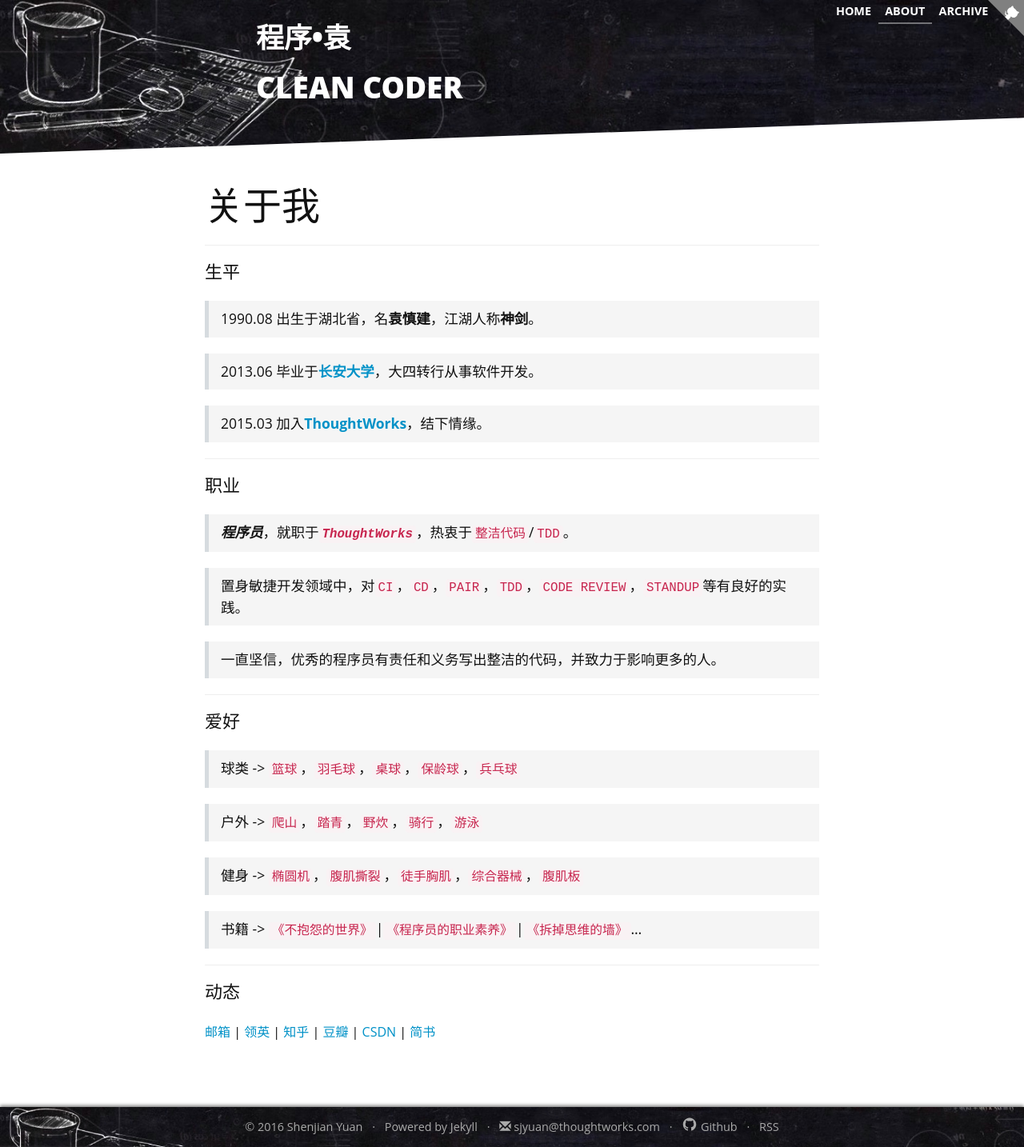
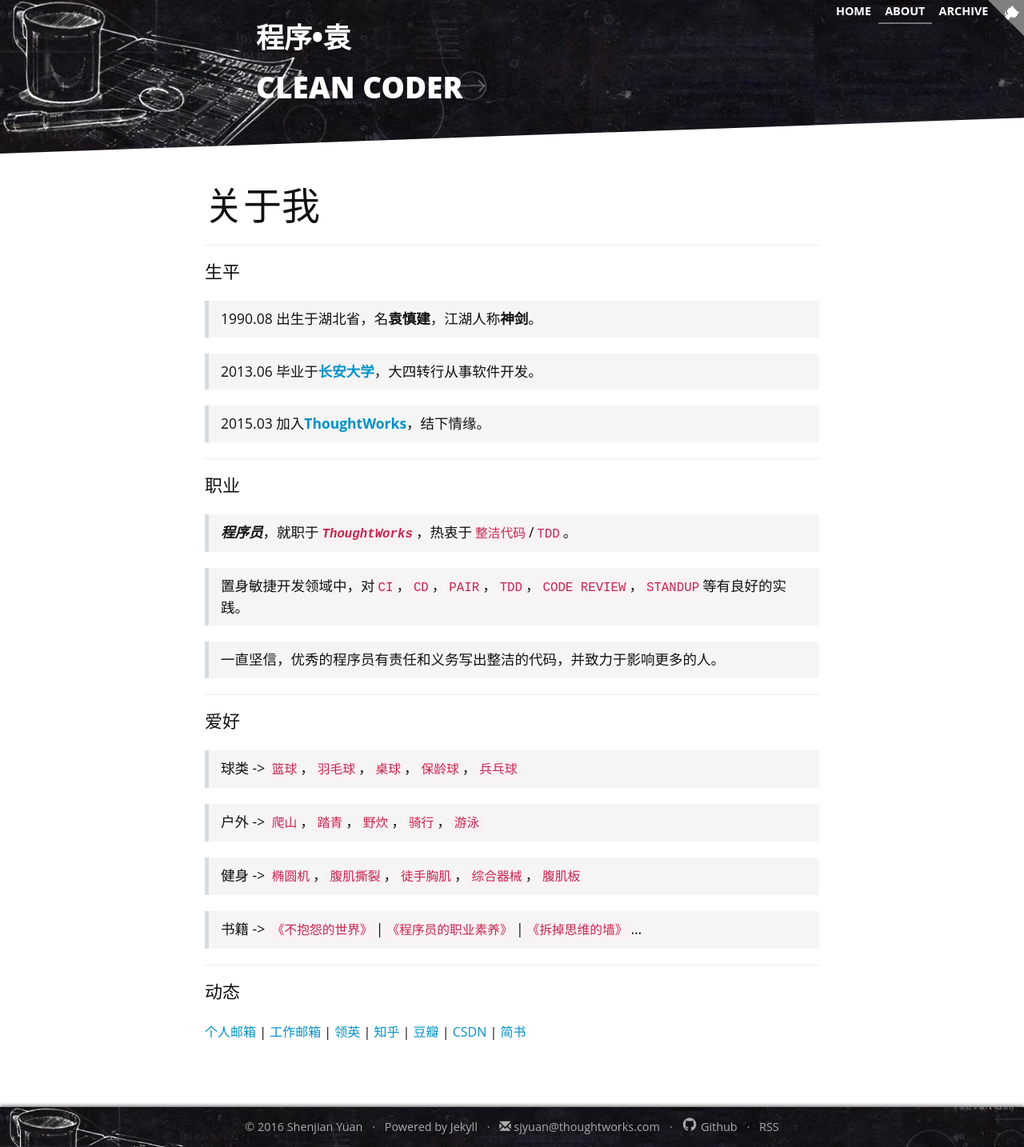
Before and after one commit to lemon123456/sjyuan-cc.github.io, a Jekyll site: the page built from pages/about.md, in a window 1280 px wide. Shown: the whole page at 80% size. Built offline with Jekyll 4.4.1, drawn with Linux system fonts in a browser that asks for light colours; nearby versions of some CDN libraries; comment, search, counter and statistics services are not loaded.

Commit message:
add personal email

```diff
--- a/_config.yml
+++ b/_config.yml
@@ -21,7 +21,8 @@ navigation:
 
 social:
    github: sjyuan-cc
-   email: sjyuan@thoughtworks.com
+   work_email: sjyuan@thoughtworks.com
+   personal_email: sjyuan.cc@gmail.com
 
 gems:
  - jekyll-paginate
--- a/_includes/footer.html
+++ b/_includes/footer.html
@@ -11,7 +11,7 @@
                 <span class="point"> · </span>
                 <a href="mailto:{{ site.email }}">
                     <span class="glyphicon glyphicon-envelope"></span>
-                   <span class="mail"> {{ site.social.email }}</span>
+                    <span class="mail"> {{ site.social.work_email }}</span>
                 </a>
 
                 <span class="point github"> · </span>
--- a/pages/about.md
+++ b/pages/about.md
@@ -43,7 +43,8 @@ icon: glyphicon-heart
 
 ### 动态
 
-[邮箱](mailto:{{ site.email }}) \|
+[个人邮箱](mailto:{{ site.social.personal_email }}) \|
+[工作邮箱](mailto:{{ site.social.work_email }}) \|
 [领英](https://www.linkedin.com/in/慎建-袁-40ab31104) \|
 [知乎](https://www.zhihu.com/people/sjyuan) \|
 [豆瓣](http://www.douban.com/people/142814172/) \|
```
